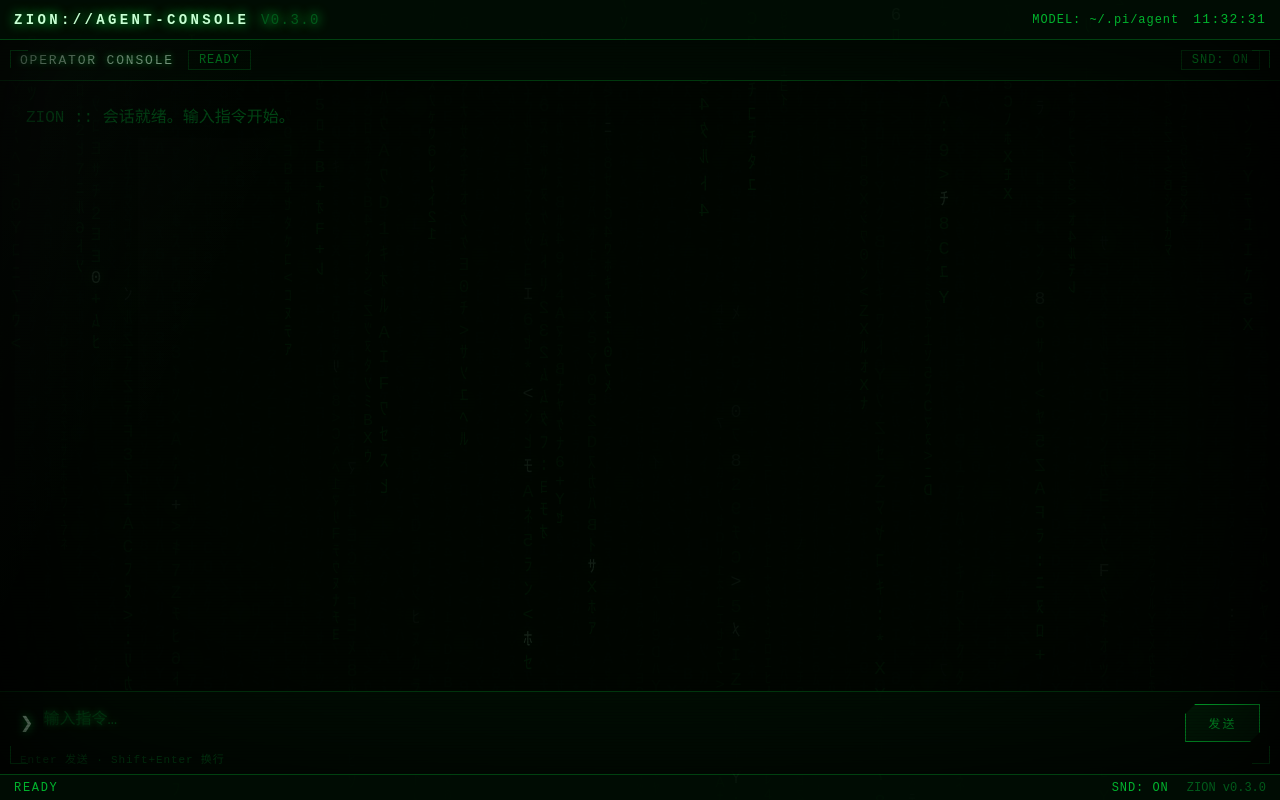
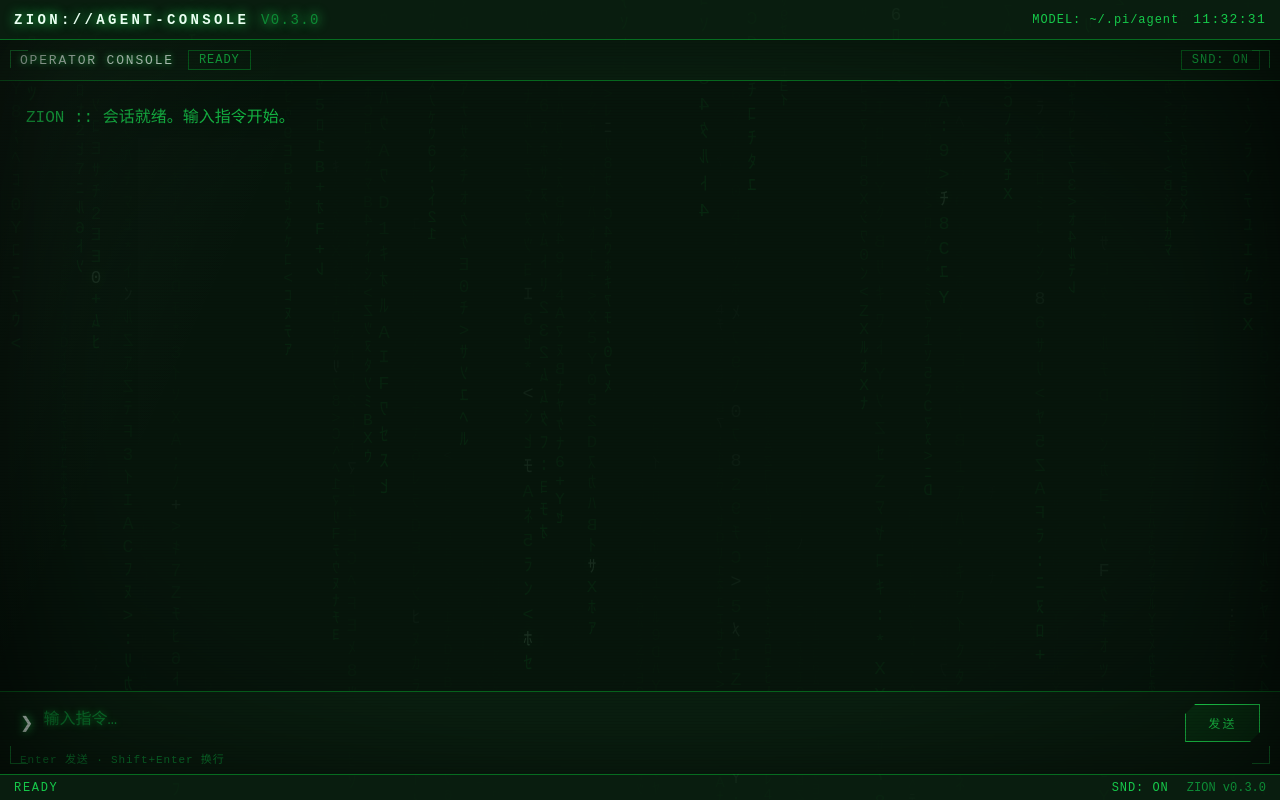
Before and after one commit to elephanttalkheads/pi-martix-ui, a React (Vite) app in the folder src/renderer/: page / in a window 1280 px wide. Built offline with nearby package versions, Linux system fonts and the light colour scheme.

Commit message:
style: UI 整体调亮（背景/面板/边框提亮，氛围层减弱，数字雨更亮）

```diff
--- a/src/renderer/src/components/CrtOverlay.tsx
+++ b/src/renderer/src/components/CrtOverlay.tsx
@@ -13,8 +13,8 @@ export default function CrtOverlay() {
     const flick = () => {
       fl.style.opacity =
         Math.random() < 0.06
-          ? (0.05 + Math.random() * 0.05).toFixed(3)
-          : (Math.random() * 0.03).toFixed(3);
+          ? (0.025 + Math.random() * 0.03).toFixed(3)
+          : (Math.random() * 0.015).toFixed(3);
       t = window.setTimeout(flick, 70 + Math.random() * 110);
     };
     flick();
--- a/src/renderer/src/components/MatrixBg.tsx
+++ b/src/renderer/src/components/MatrixBg.tsx
@@ -73,10 +73,10 @@ export default function MatrixBg() {
           // 列首白炽闪光 + bloom（近处更频繁、更强）
           ctx.shadowColor = 'rgba(0,255,65,0.9)';
           ctx.shadowBlur = 16 * c.d;
-          ctx.fillStyle = `rgba(200,255,212,${(0.6 + c.d * 0.4).toFixed(3)})`;
+          ctx.fillStyle = `rgba(200,255,212,${(0.7 + c.d * 0.3).toFixed(3)})`;
         } else {
           ctx.shadowBlur = 0;
-          ctx.fillStyle = `rgba(0,255,65,${((0.14 + c.d * 0.5) * loadK).toFixed(3)})`;
+          ctx.fillStyle = `rgba(0,255,65,${((0.24 + c.d * 0.55) * loadK).toFixed(3)})`;
         }
         if (Math.random() < 0.45) {
           // 镜像字形：水平翻转绘制
--- a/src/renderer/src/styles.css
+++ b/src/renderer/src/styles.css
@@ -2,16 +2,16 @@
    未移植：boot 开屏 / 网格地板 / 3D 神经核心 / 频谱 / 侧栏文件树 / 日志终端 / 鼠标视差 */
 
 :root {
-  --bg: #000000;
-  --surface: rgba(0, 8, 2, 0.86);
-  --surface-2: rgba(0, 14, 4, 0.9);
-  --fg: #00ff41;
-  --muted: #00b32d;
-  --dim: #00591a;
-  --bright: #c8ffd4;
-  --border: rgba(0, 255, 65, 0.22);
-  --danger: #ff4444;
-  --warn: #ffcc00;
+  --bg: #06120a;
+  --surface: rgba(8, 26, 14, 0.88);
+  --surface-2: rgba(10, 32, 17, 0.92);
+  --fg: #22ff5c;
+  --muted: #16c94a;
+  --dim: #0d8a35;
+  --bright: #eafff2;
+  --border: rgba(0, 255, 65, 0.35);
+  --danger: #ff5555;
+  --warn: #ffd23d;
   --font: "Share Tech Mono", ui-monospace, "Courier New", monospace;
   --font-display: "Orbitron", "Share Tech Mono", ui-monospace, monospace;
 }
@@ -19,7 +19,7 @@
 * { margin: 0; padding: 0; box-sizing: border-box; }
 html, body { height: 100%; }
 body {
-  background: var(--bg);
+  background: radial-gradient(ellipse at 50% -10%, rgba(0, 255, 65, 0.07), transparent 62%), var(--bg);
   color: var(--fg);
   font-family: var(--font);
   overflow: hidden;
@@ -34,17 +34,17 @@ body {
 .scanlines {
   position: fixed; inset: 0; z-index: 40; pointer-events: none;
   background: repeating-linear-gradient(0deg,
-    rgba(0,0,0,0.14) 0px, rgba(0,0,0,0.14) 1px, transparent 1px, transparent 3px);
+    rgba(0,0,0,0.08) 0px, rgba(0,0,0,0.08) 1px, transparent 1px, transparent 3px);
 }
 .vignette {
   position: fixed; inset: 0; z-index: 41; pointer-events: none;
-  background: radial-gradient(ellipse at center, transparent 52%, rgba(0,0,0,0.6) 100%);
+  background: radial-gradient(ellipse at center, transparent 58%, rgba(0,0,0,0.4) 100%);
 }
 .crt-glass {
   position: fixed; inset: 0; z-index: 42; pointer-events: none;
   border-radius: 2vw;
-  box-shadow: inset 0 0 9vw rgba(0,0,0,0.85);
-  background: linear-gradient(115deg, rgba(180,255,200,0.028) 0%, transparent 22%);
+  box-shadow: inset 0 0 9vw rgba(0,0,0,0.6);
+  background: linear-gradient(115deg, rgba(180,255,200,0.04) 0%, transparent 22%);
 }
 .crt-flicker {
   position: fixed; inset: 0; z-index: 43; pointer-events: none;
@@ -144,9 +144,9 @@ body {
   perspective: 900px;
 }
 .feed::-webkit-scrollbar { width: 8px; }
-.feed::-webkit-scrollbar-thumb { background: var(--dim); }
+.feed::-webkit-scrollbar-thumb { background: var(--muted); }
 .feed::-webkit-scrollbar-track { background: transparent; }
-.feed-empty { color: var(--dim); }
+.feed-empty { color: var(--muted); }
 
 .msg { margin-bottom: 22px; max-width: 860px; animation: msgIn 0.4s cubic-bezier(0.22,1,0.36,1); transform-origin: top center; }
 @keyframes msgIn {
@@ -172,19 +172,20 @@ body {
 .msg.system .msg-body { color: var(--muted); }
 .msg-body .hl { color: var(--bright); text-shadow: 0 0 6px var(--fg); }
 .msg-body code {
-  background: rgba(0, 255, 65, 0.1);
+  background: rgba(0, 255, 65, 0.14);
   border: 1px solid var(--border);
   padding: 0 5px; font-size: 13px;
+  color: var(--bright);
 }
 
 /* 工具调用卡 —— 细线条几何风格（参考 Zion 控制室的克制细线界面） */
 .trace {
   position: relative;
-  border: 1px solid rgba(0,255,65,0.16);
+  border: 1px solid rgba(0,255,65,0.3);
   margin: 8px 0 10px 2px;
   padding: 8px 12px;
   font-size: 13px; color: var(--muted); line-height: 1.8;
-  background: rgba(0, 12, 4, 0.28);
+  background: rgba(0, 22, 9, 0.42);
 }
 /* 对角括线：仅左上和右下一对细角标 */
 .trace::before, .trace::after {
@@ -214,11 +215,11 @@ body {
 /* ---------- 编辑文件 diff 卡（黑客帝国风） ---------- */
 .diff {
   margin: 10px 0 4px 2px;
-  border: 1px solid rgba(0,255,65,0.2);
-  background: rgba(0, 6, 2, 0.55);
+  border: 1px solid rgba(0,255,65,0.32);
+  background: rgba(0, 16, 7, 0.66);
   font-size: 13px; line-height: 1.55;
   position: relative;
-  box-shadow: inset 0 0 24px rgba(0,255,65,0.05), 0 0 18px rgba(0,255,65,0.06);
+  box-shadow: inset 0 0 24px rgba(0,255,65,0.07), 0 0 18px rgba(0,255,65,0.09);
   animation: diffIn 0.5s cubic-bezier(0.22,1,0.36,1);
 }
 @keyframes diffIn {
@@ -233,8 +234,8 @@ body {
 .diff-head {
   display: flex; align-items: center; gap: 10px;
   padding: 6px 12px;
-  border-bottom: 1px solid rgba(0,255,65,0.16);
-  background: rgba(0, 18, 6, 0.5);
+  border-bottom: 1px solid rgba(0,255,65,0.26);
+  background: rgba(0, 26, 10, 0.62);
   font-size: 12px; letter-spacing: 0.1em;
 }
 .diff-head .d-file { color: var(--bright); text-shadow: 0 0 6px var(--fg); }
```
